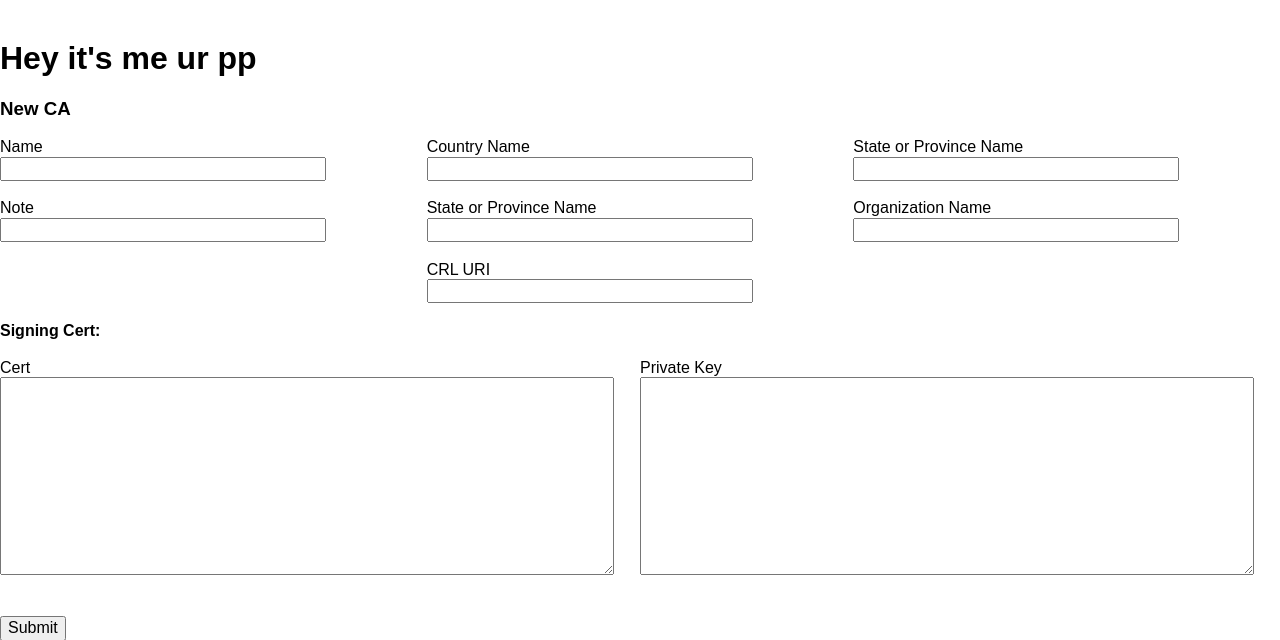
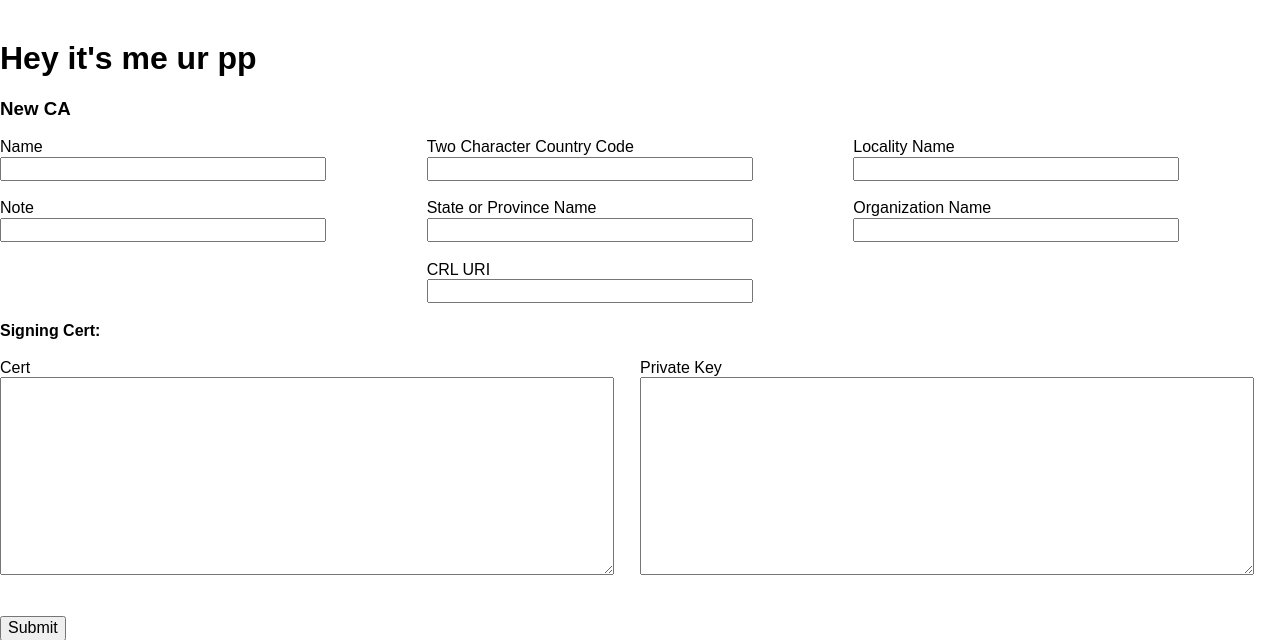
Before and after one commit to openspork/pp, a Flask app: page /new_ca in a window 1280 px wide. Shown: the part 19-659 px from the top of the page. Run offline with Flask 2, Linux system fonts and the light colour scheme; some libraries are stand-ins or nearby versions.

Commit message:
Custom subject for new CAs

```diff
--- a/ppapp/forms.py
+++ b/ppapp/forms.py
@@ -121,9 +121,9 @@ class CertAuthorityForm(NameNoteSubmitForm, FlaskForm):
 
 
 class NewCertAuthorityForm(CertAuthorityForm):
-    country_name = StringField("Country Name", validators=[DataRequired()])
-    state_province_name = StringField("State or Province Name", validators=[DataRequired()])
-    locality_name = StringField("State or Province Name", validators=[DataRequired()])
+    country_name = StringField("Two Character Country Code", validators=[DataRequired()])
+    state_or_province_name = StringField("State or Province Name", validators=[DataRequired()])
+    locality_name = StringField("Locality Name", validators=[DataRequired()])
     organization_name = StringField("Organization Name", validators=[DataRequired()])
     cert_revocation_list_uri = StringField("CRL URI")
 
--- a/ppapp/routes/route_cas.py
+++ b/ppapp/routes/route_cas.py
@@ -1,12 +1,5 @@
 from io import BytesIO
-from flask import (
-    flash,
-    send_file,
-    render_template,
-    request,
-    redirect,
-    url_for,
-)
+from flask import flash, send_file, render_template, request, redirect, url_for
 from ppapp import app
 from ppapp.forms import *
 from ppapp.models import *
@@ -41,10 +34,17 @@ def new_ca():
                 cert_revocation_list_uri = None
 
             cert_pem, cert_key_pem, thumbprint = create_cert(
-                form.cert.data, form.private_key.data, cert_revocation_list_uri
+                cert_authority_pem=form.cert.data,
+                private_key_pem=form.private_key.data,
+                cert_revocation_list_uri=cert_revocation_list_uri,
+                country_name=form.country_name.data,
+                state_or_province_name=form.state_or_province_name.data,
+                locality_name=form.locality_name.data,
+                organization_name=form.organization_name.data,
             )
             # Build our empty CRL
             cert_revocation_list_pem = build_crl(form.cert.data, form.private_key.data)
+            # Save our CA in DB
             cert_authority = CertAuthority.create(
                 name=form.name.data,
                 cert=cert_pem,
--- a/ppapp/templates/ca.j2
+++ b/ppapp/templates/ca.j2
@@ -24,9 +24,9 @@ CA
                     {{ form.country_name(size=32) }}
                     <br>
                     <br>
-                    {{ form.state_province_name.label }}
+                    {{ form.state_or_province_name.label }}
                     <br>
-                    {{ form.state_province_name(size=32) }}
+                    {{ form.state_or_province_name(size=32) }}
                     <br>
                     <br>
                     {{ form.cert_revocation_list_uri.label }}
```
Also changed, not shown: ppapp/crypto/issue.py (+30 -14 lines).
